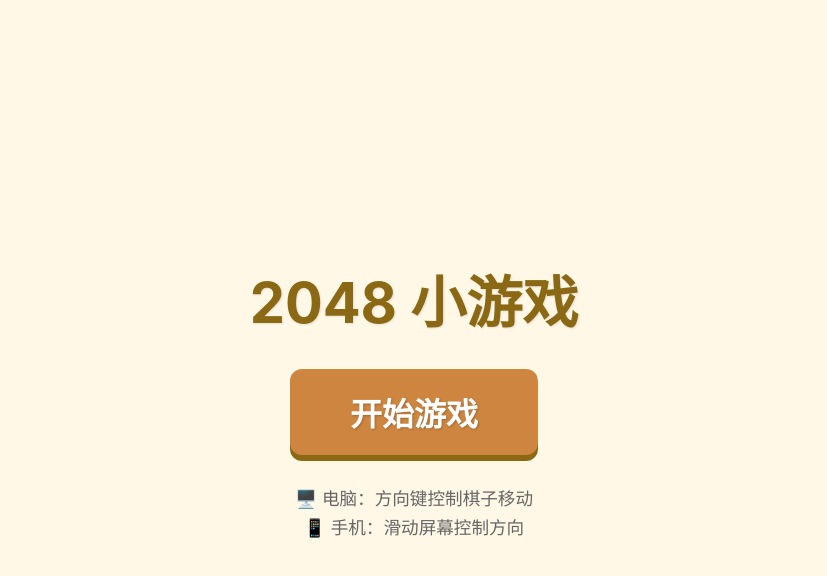
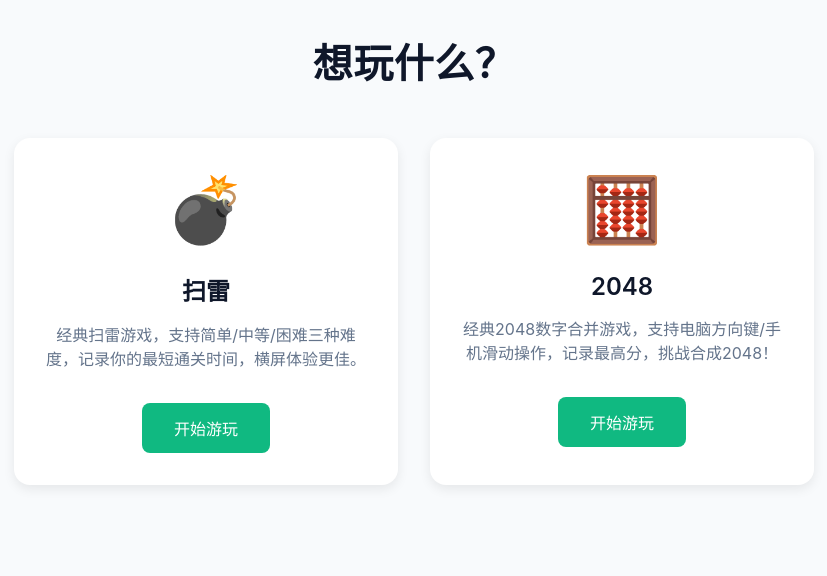
Before and after one commit to Chancey-Zou/small_games, a plain HTML site: page index.html in a window 1280 px wide. Shown: the whole page, without its empty margins (226-1053 px from the left). Drawn offline with Linux system fonts and the light colour scheme.

Commit message:
Update index.html

```diff
--- a/index.html
+++ b/index.html
@@ -3,70 +3,137 @@
 <head>
     <meta charset="UTF-8">
     <meta name="viewport" content="width=device-width, initial-scale=1.0">
-    <title>2048小游戏</title>
-    <!-- 风格和2048游戏呼应，保持视觉统一 -->
+    <title>想玩什么？</title>
     <style>
+        /* 全局样式重置与基础设置 */
         * {
             margin: 0;
             padding: 0;
             box-sizing: border-box;
-            font-family: "Inter", system-ui, sans-serif;
+            font-family: 'Inter', system-ui, -apple-system, sans-serif;
         }
+
         body {
-            background-color: #FFF8E7; /* 和2048游戏背景一致 */
+            background-color: #f8fafc;
             min-height: 100vh;
             display: flex;
             flex-direction: column;
             align-items: center;
-            justify-content: center;
-            padding: 20px;
+            padding: 2rem 1rem;
+            color: #1e293b;
         }
-        .container {
+
+        /* 页面标题（修改为「想玩什么？」，调整样式更贴合氛围） */
+        .page-title {
+            font-size: 2.5rem;
+            font-weight: 700;
+            margin-bottom: 3rem;
+            color: #0f172a;
             text-align: center;
-            max-width: 500px;
+            letter-spacing: 0.5px;
+        }
+
+        /* 游戏列表容器 */
+        .game-list {
+            display: grid;
+            grid-template-columns: repeat(auto-fit, minmax(280px, 1fr));
+            gap: 2rem;
             width: 100%;
+            max-width: 800px;
         }
-        h1 {
-            color: #8B6914; /* 2048主色调 */
-            font-size: clamp(2rem, 8vw, 3.5rem);
-            margin-bottom: 30px;
-            text-shadow: 1px 1px 2px rgba(0,0,0,0.1);
+
+        /* 游戏卡片样式（与两款游戏视觉风格适配） */
+        .game-card {
+            background-color: white;
+            border-radius: 16px;
+            padding: 2rem;
+            box-shadow: 0 4px 12px rgba(0, 0, 0, 0.08);
+            transition: all 0.3s ease;
+            display: flex;
+            flex-direction: column;
+            align-items: center;
+            text-align: center;
         }
-        /* 游戏入口按钮（和2048按钮风格一致的3D效果） */
+
+        .game-card:hover {
+            transform: translateY(-5px);
+            box-shadow: 0 8px 20px rgba(0, 0, 0, 0.12);
+        }
+
+        /* 游戏图标 */
+        .game-icon {
+            font-size: 4rem;
+            margin-bottom: 1.5rem;
+        }
+
+        /* 游戏名称 */
+        .game-name {
+            font-size: 1.5rem;
+            font-weight: 600;
+            margin-bottom: 1rem;
+            color: #0f172a;
+        }
+
+        /* 游戏简介 */
+        .game-desc {
+            color: #64748b;
+            margin-bottom: 2rem;
+            line-height: 1.5;
+        }
+
+        /* 跳转按钮（配色适配两款游戏的视觉风格） */
         .play-btn {
-            display: inline-block;
-            padding: 20px 60px;
-            background-color: #CD853F; /* 2048 accent色 */
+            padding: 0.8rem 2rem;
+            background-color: #10b981;
             color: white;
+            border: none;
+            border-radius: 8px;
+            font-size: 1rem;
+            font-weight: 500;
+            cursor: pointer;
+            transition: all 0.2s ease;
             text-decoration: none;
-            font-size: clamp(1.2rem, 5vw, 2rem);
-            font-weight: bold;
-            border-radius: 12px;
-            box-shadow: 0 6px 0 0 #8B6914; /* 3D阴影 */
-            transition: all 0.2s ease;
-            text-shadow: 1px 1px 2px rgba(0,0,0,0.2);
         }
-        .play-btn:active {
-            transform: translateY(6px);
-            box-shadow: none; /* 按下时的3D反馈 */
+
+        .play-btn:hover {
+            background-color: #059669;
         }
-        .tips {
-            margin-top: 30px;
-            color: #666;
-            font-size: clamp(0.9rem, 3vw, 1.1rem);
-            line-height: 1.6;
+
+        /* 响应式适配（手机/平板/电脑都兼容） */
+        @media (max-width: 600px) {
+            .page-title {
+                font-size: 2rem;
+                margin-bottom: 2rem;
+            }
+
+            .game-card {
+                padding: 1.5rem;
+            }
+
+            .game-icon {
+                font-size: 3rem;
+            }
         }
     </style>
 </head>
 <body>
-    <div class="container">
-        <h1>2048 小游戏</h1>
-        <!-- 核心修改：跳转链接改为 2048_game.html -->
-        <a href="2048_game.html" class="play-btn">开始游戏</a>
-        <!-- 简单的操作提示，和游戏内提示一致 -->
-        <div class="tips">
-            <p>🖥️ 电脑：方向键控制棋子移动</p>
-            <p>📱 手机：滑动屏幕控制方向</p>
+    <h1 class="page-title">想玩什么？</h1>
+
+    <div class="game-list">
+        <!-- 扫雷游戏入口（对应 Minesweeper_game.html） -->
+        <div class="game-card">
+            <div class="game-icon">💣</div>
+            <h2 class="game-name">扫雷</h2>
+            <p class="game-desc">经典扫雷游戏，支持简单/中等/困难三种难度，记录你的最短通关时间，横屏体验更佳。</p>
+            <a href="Minesweeper_game.html" class="play-btn">开始游玩</a>
+        </div>
+
+        <!-- 2048游戏入口（对应 2048_game.html） -->
+        <div class="game-card">
+            <div class="game-icon">🧮</div>
+            <h2 class="game-name">2048</h2>
+            <p class="game-desc">经典2048数字合并游戏，支持电脑方向键/手机滑动操作，记录最高分，挑战合成2048！</p>
+            <a href="2048_game.html" class="play-btn">开始游玩</a>
         </div>
     </div>
 </body>
```
